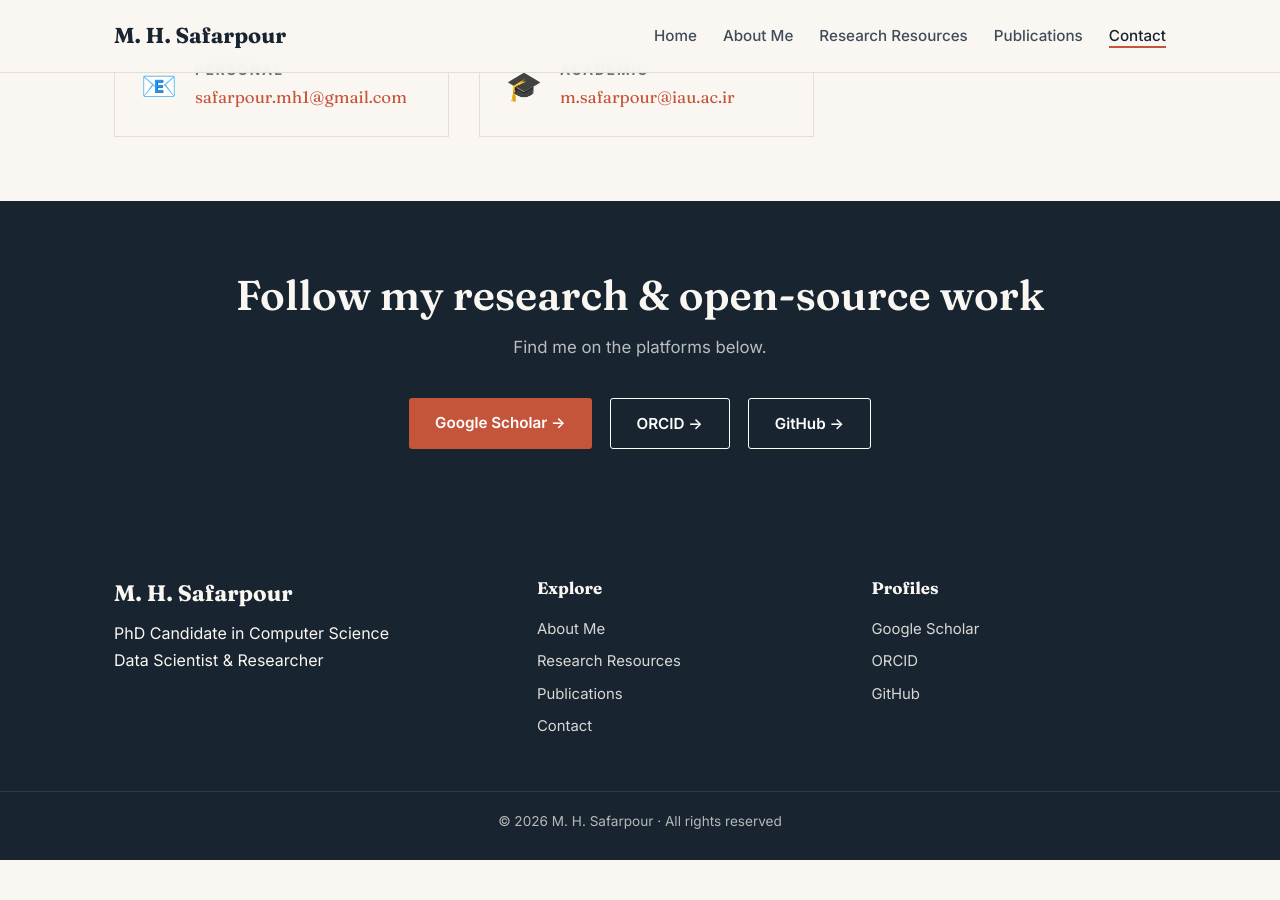
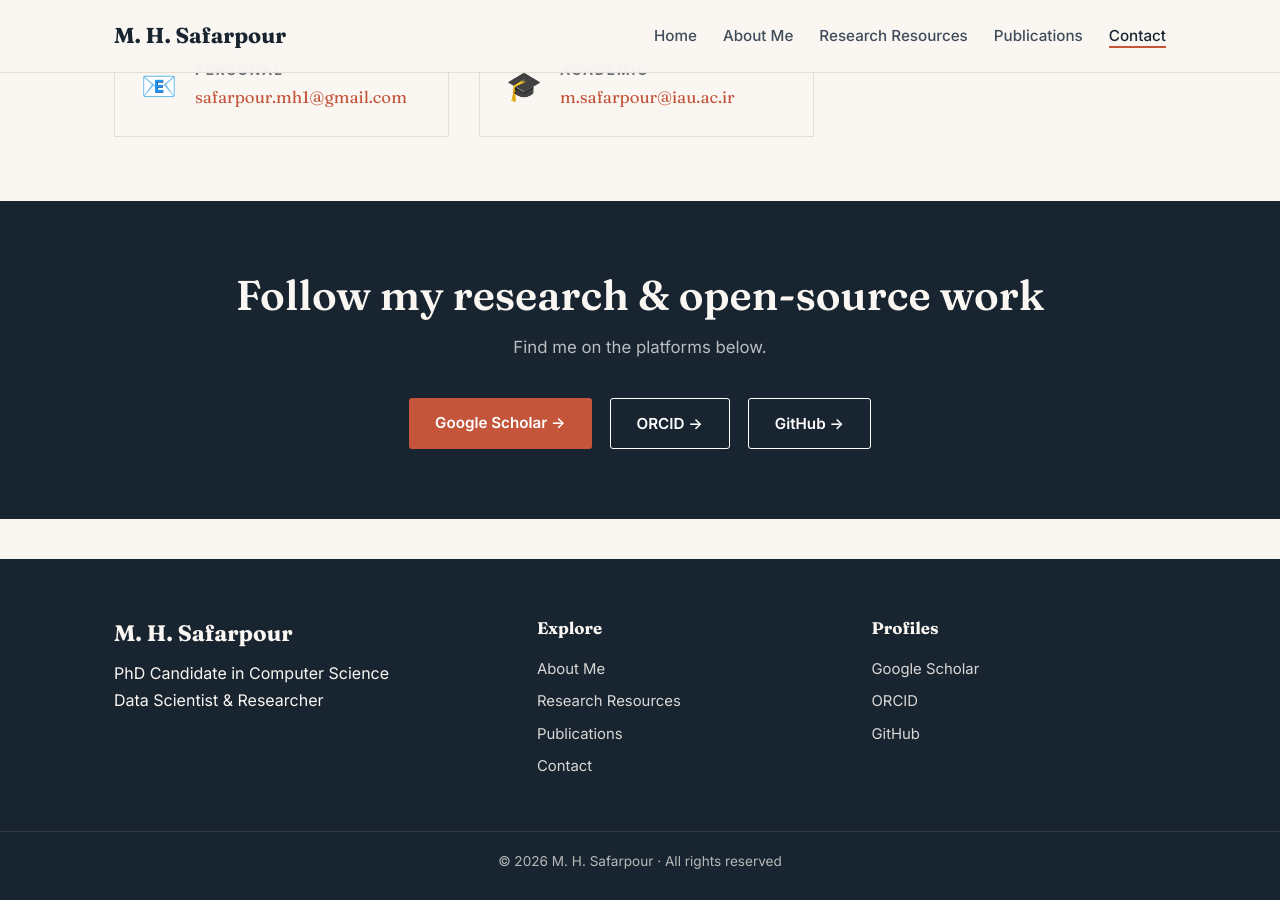
Before and after one commit to safarpour-mh/safarpour-mh.github.io, a Jekyll site: the page contact.html, which Jekyll copies as it is, in a window 1280 px wide and 900 px high, scrolled down 631 px. Built offline with Jekyll 4.4.1, drawn with Linux system fonts in a browser that asks for light colours; before the commit the page ends 1491 px from its top, so only the background shows below that.

Commit message:
Update contact.html

```diff
--- a/contact.html
+++ b/contact.html
@@ -79,7 +79,7 @@
 </section>
 
 <!-- ===== Footer ===== -->
-<footer class="site-footer" style="margin-top:0">
+<footer class="site-footer">
   <div class="container footer-grid">
     <div>
       <p class="brand-light">M. H. Safarpour</p>
```
